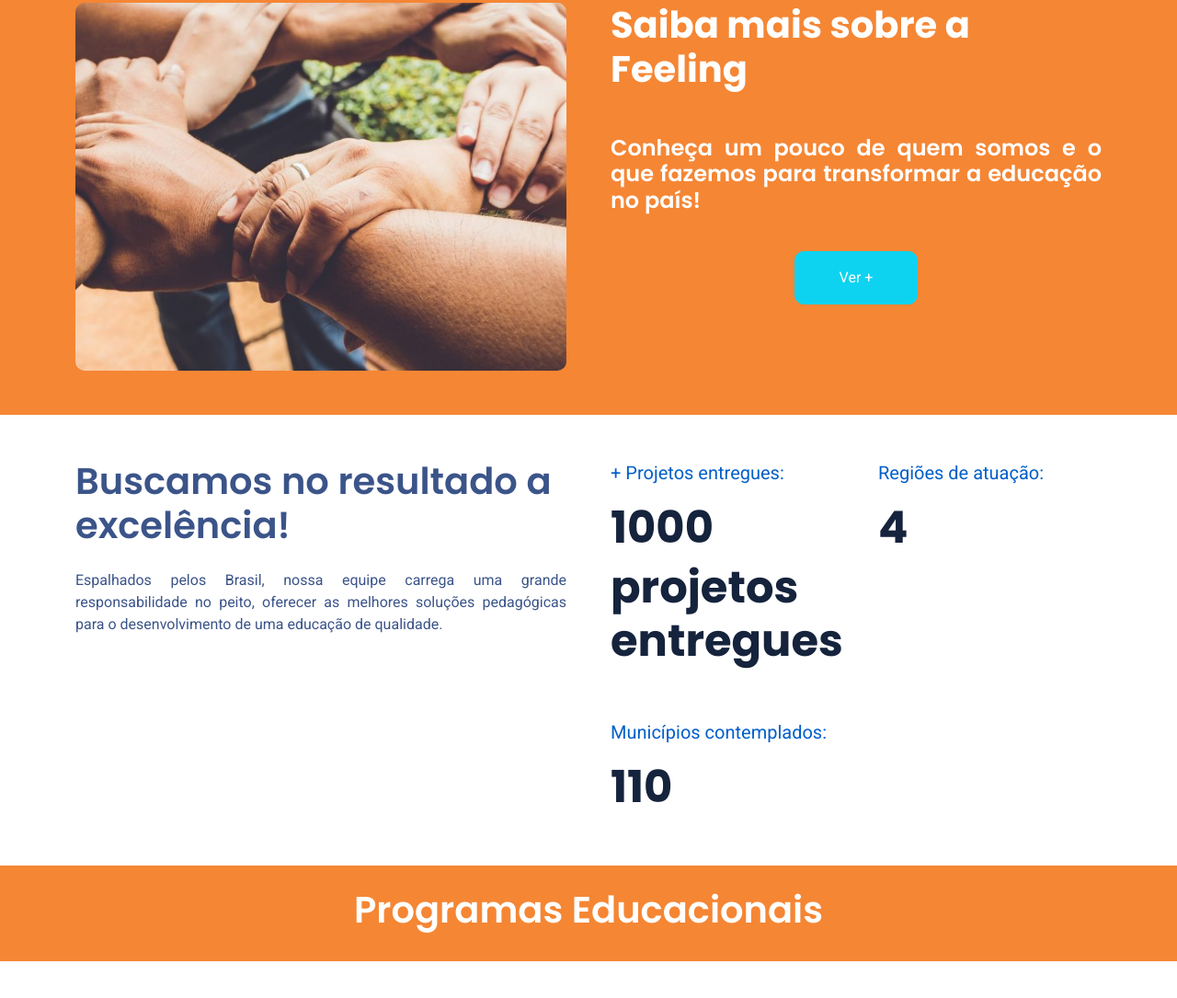
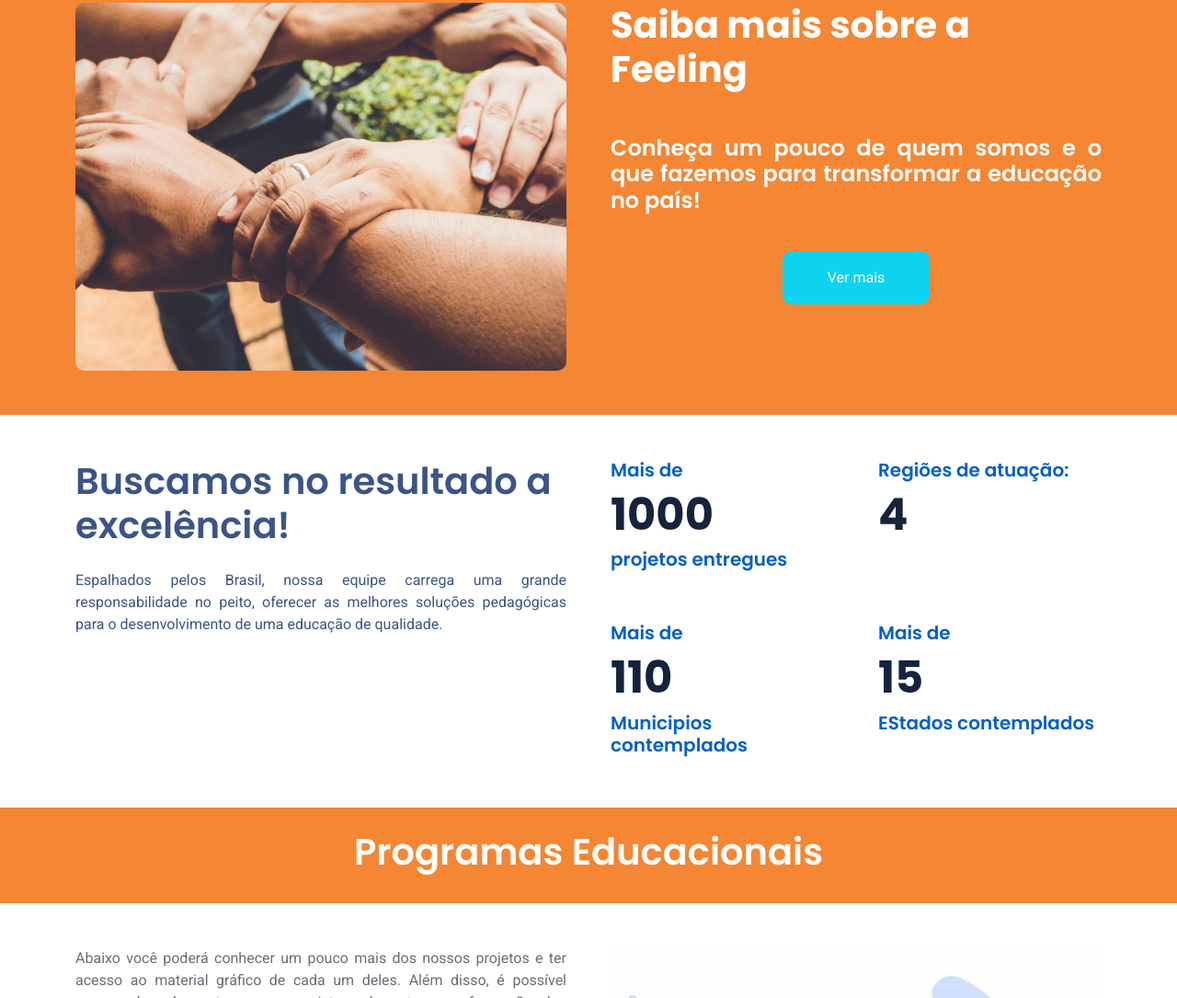
Before and after one commit to pabloopgg/feeling, a plain HTML site: page index.html in a window 1280 px wide. Shown: the part 892-1977 px from the top of the page at 92% size. Drawn offline with nearby package versions, Linux system fonts and the light colour scheme; a script that the page names is missing.

Commit message:
Algumas alterações

```diff
--- a/index.html
+++ b/index.html
@@ -269,7 +269,7 @@
               </h4>
               <div style="padding-top: 2rem;">
                 <center>
-                  <a href="about.html" class="align-self-center btn btn-secondary py-3 px-5">Ver +</a>
+                  <a href="about.html" class="align-self-center btn btn-secondary py-3 px-5">Ver mais</a>
                 </center>
               </div>
             </div>
@@ -294,25 +294,28 @@
               <div class="row g-5">
 
                 <div class="col-sm-6">
-                  <p class="fs-5 text-primary">+ Projetos entregues:</p>
-                  <h3 class="display-5" data-toggle="counter-up"> 1000</h3><h3 class="display-5">projetos entregues</h3>
+                  <h3 class="fs-5 text-primary">Mais de</h3>
+                  <h3 class="display-5" data-toggle="counter-up"> 1000</h3>
+                  <h3 class="fs-5 text-primary">projetos entregues</h3>
 
                 </div>
 
                 <div class="col-sm-6">
-                  <p class="fs-5 text-primary">Regiões de atuação:</p>
+                  <h3 class="fs-5 text-primary">Regiões de atuação:</h3>
                   <h3 class="display-5" data-toggle="counter-up">4</h3>
                 </div>
 
                 <div class="col-sm-6">
-                  <p class="fs-5 text-primary">Municípios contemplados:</p>
-                  <h4 class="display-5" data-toggle="counter-up">110</h4>
+                  <h3 class="fs-5 text-primary">Mais de</h3>
+                  <h3 class="display-5" data-toggle="counter-up"> 110</h3>
+                  <h3 class="fs-5 text-primary">Municipios contemplados</h3>
                 </div>
 
-                <!-- <div class="col-sm-6">
-                  <p class="fs-5 text-primary">Colaboradores:</p>
-                  <h1 class="display-5" data-toggle="counter-up">1234</h1>
-                </div> -->
+                <div class="col-sm-6">
+                  <h3 class="fs-5 text-primary">Mais de</h3>
+                  <h3 class="display-5" data-toggle="counter-up"> 15</h3>
+                  <h3 class="fs-5 text-primary">EStados contemplados</h3>
+                </div>
 
               </div>
             </div>
```
